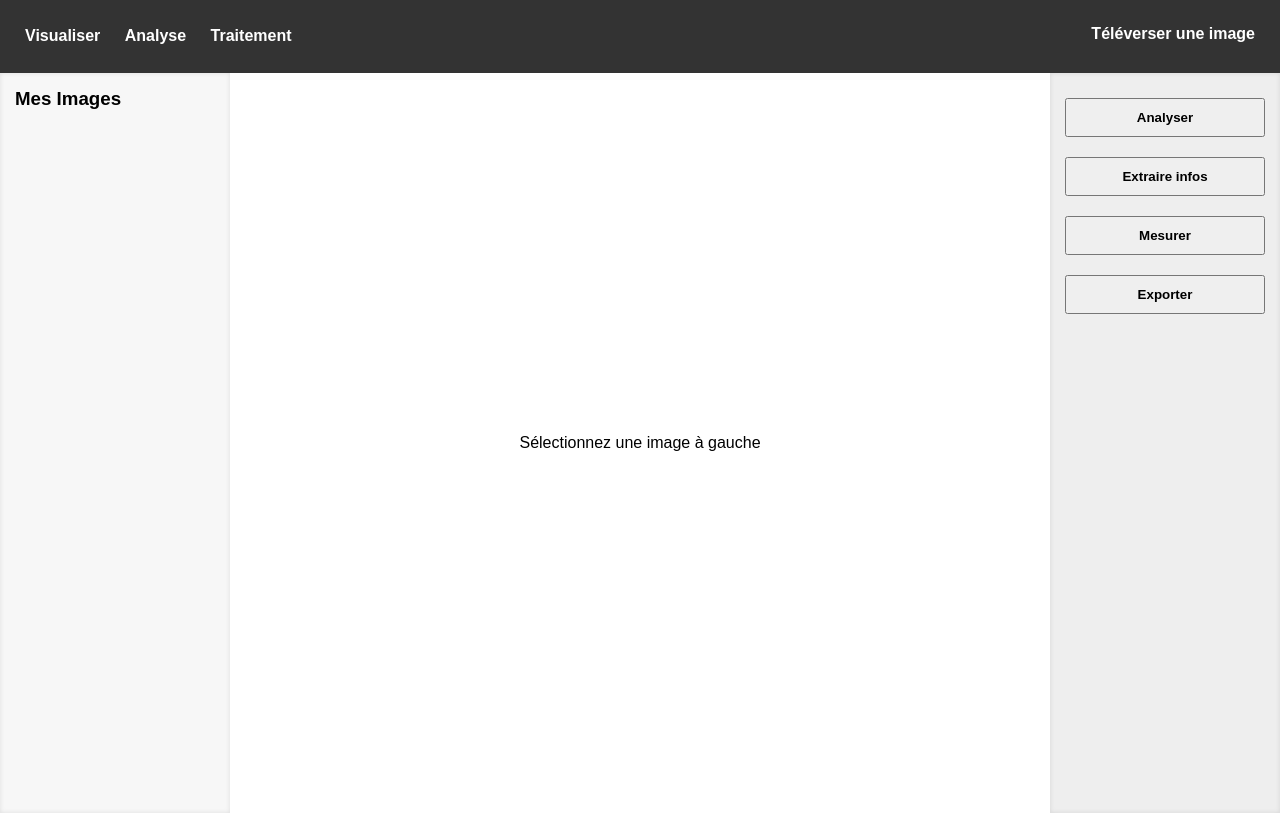
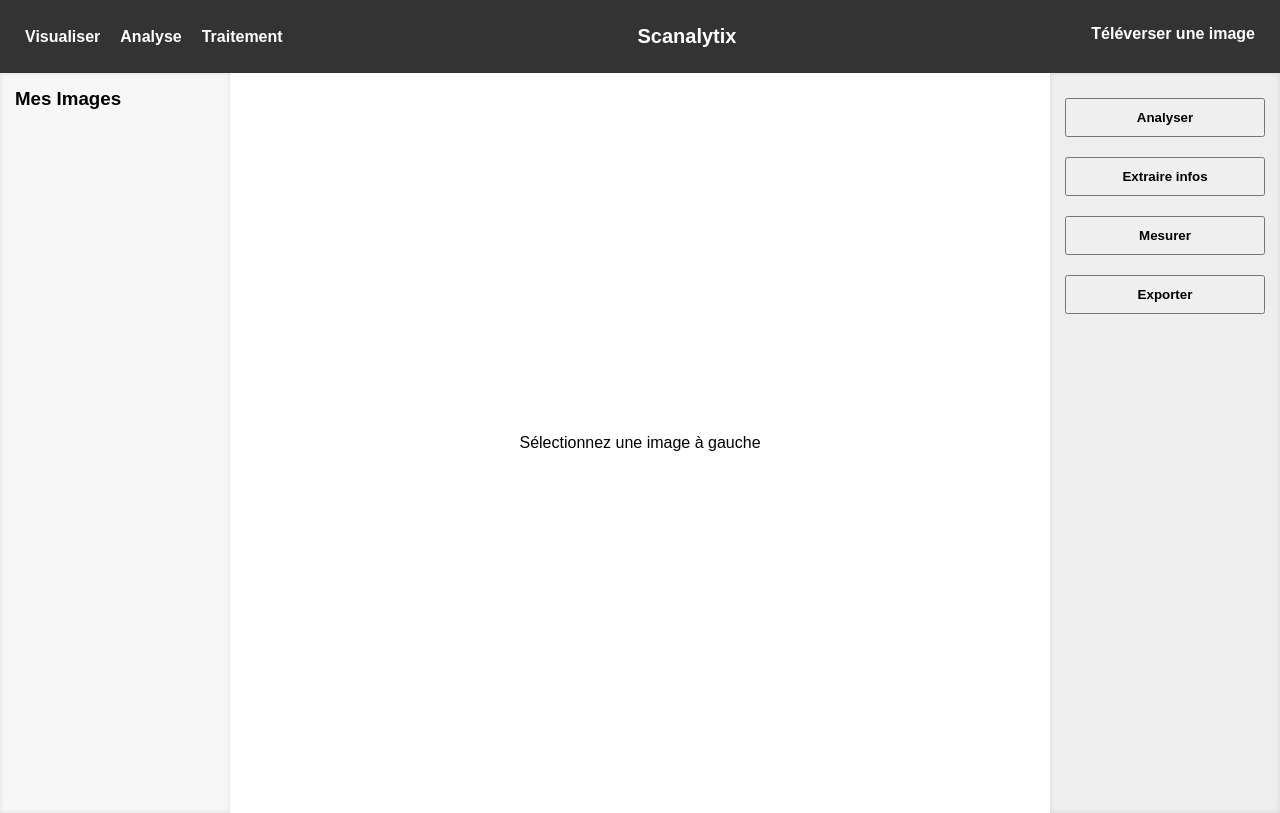
Before and after one commit to 2Flix/ESante-Projet, a PHP site: page /analyse.php in a window 1280 px wide. Run offline with PHP 8.4, Linux system fonts and the light colour scheme.

Commit message:
Add files via upload
Modification du header pour mettre Scanalytix dans la barre

```diff
--- a/header.php
+++ b/header.php
@@ -1,10 +1,16 @@
 <header>
   <nav style="background-color:#333; padding:10px; display:flex; align-items:center; justify-content:space-between;">
-    <div>
-      <a href="visualiser.php" style="color:white; margin-right:20px; text-decoration:none; font-weight:bold;">Visualiser</a>
-      <a href="analyse.php" style="color:white; margin-right:20px; text-decoration:none; font-weight:bold;">Analyse</a>
+    <!-- Les 3 Liens à gauche -->
+    <div style="display: flex; gap: 20px;">
+      <a href="visualiser.php" style="color:white; text-decoration:none; font-weight:bold;">Visualiser</a>
+      <a href="analyse.php" style="color:white; text-decoration:none; font-weight:bold;">Analyse</a>
       <a href="traitement.php" style="color:white; text-decoration:none; font-weight:bold;">Traitement</a>
     </div>
+
+    <!-- Scanalytix au  centre -->
+    <div style="color:white; font-size: 20px; font-weight: bold;">Scanalytix</div>
+
+    <!-- Le Téléversement à droite -->
     <form action="upload_handler.php" method="POST" enctype="multipart/form-data" style="margin:0;">
       <label style="cursor: pointer; color:white; font-weight: bold;">
         Téléverser une image
```
